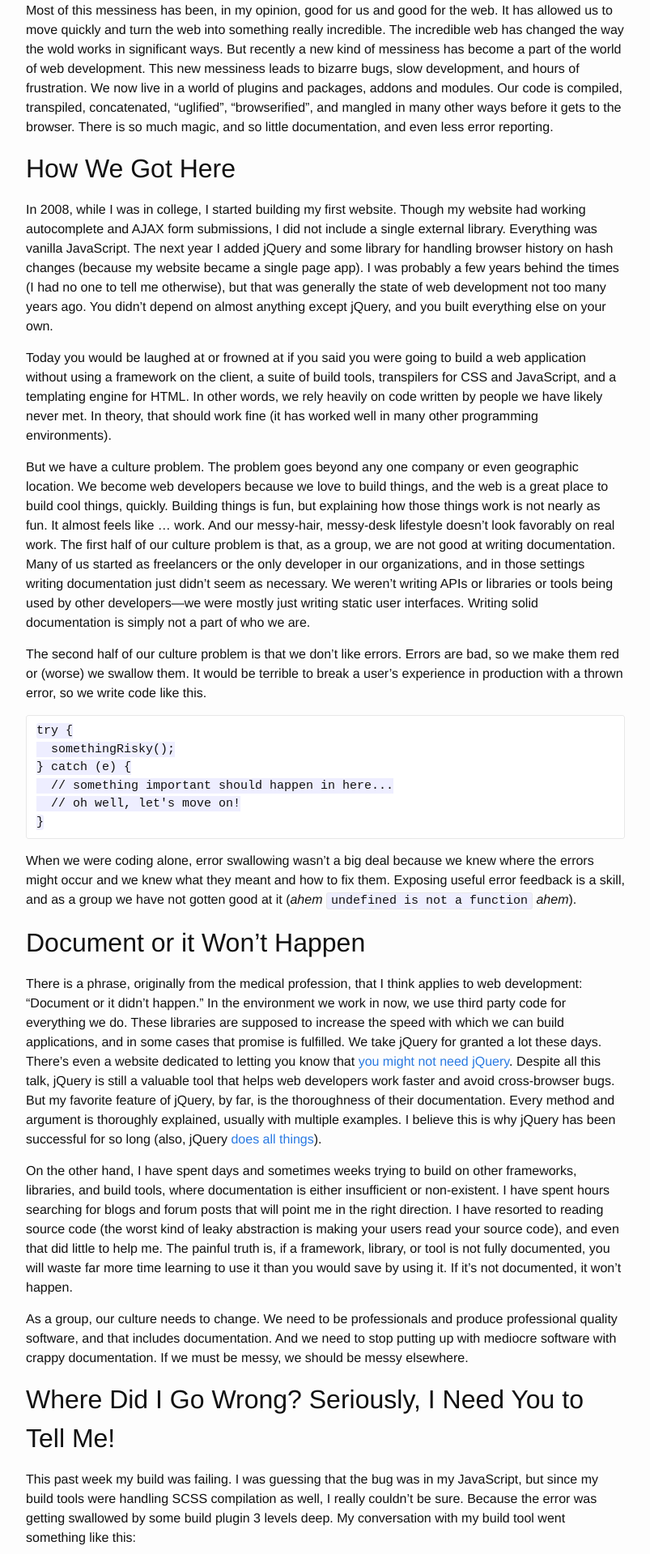
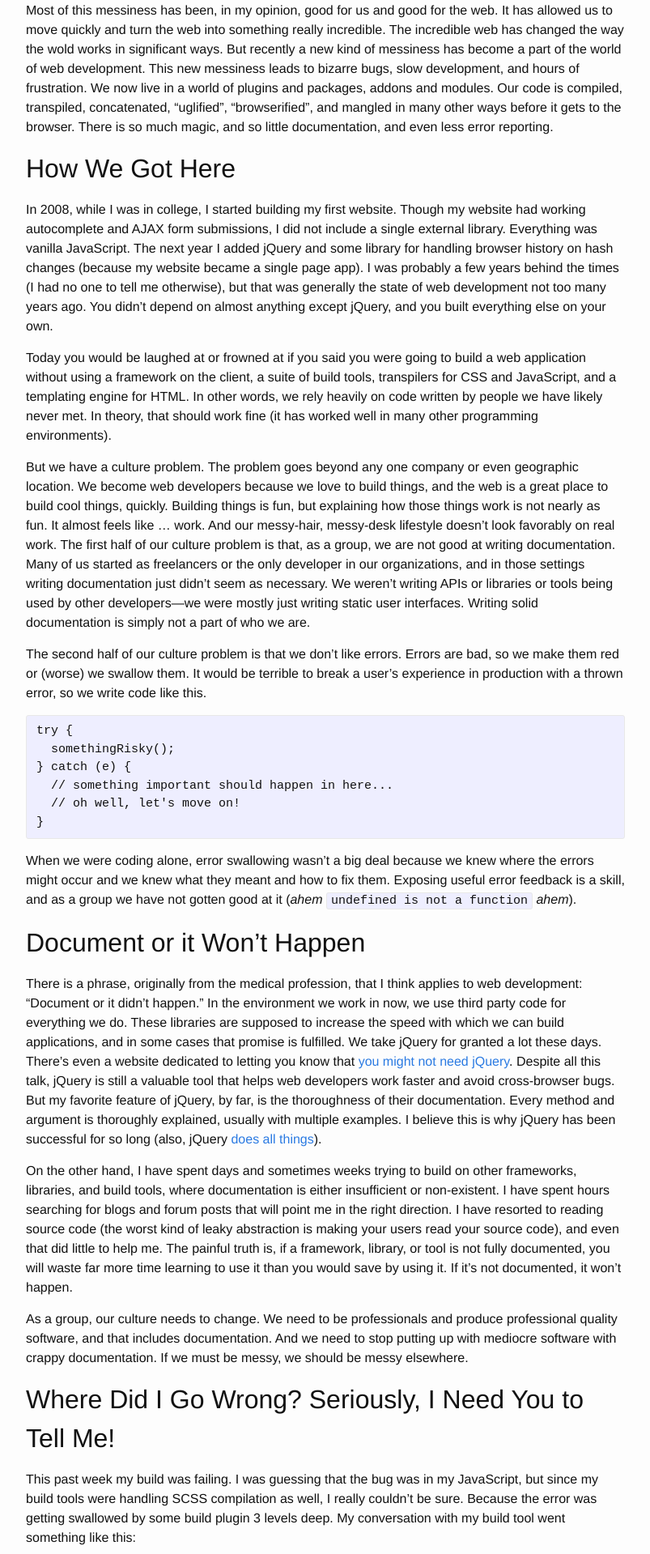
Before and after one commit to smfoote/smfoote.github.io, a Jekyll site: the page built from _posts/2015-10-30-this-is-a-mess.md, in a window 1280 px wide. Shown: the part 822-2741 px from the top of the page at 81% size, without its empty margins (238-1041 px from the left). Built offline with Jekyll 4.4.1, drawn with Linux system fonts in a browser that asks for light colours; comment, search, counter and statistics services are not loaded.

Commit message:
Fix formatting issue

````diff
--- a/_posts/2015-10-30-this-is-a-mess.md
+++ b/_posts/2015-10-30-this-is-a-mess.md
@@ -22,14 +22,13 @@ But we have a culture problem. The problem goes beyond any one company or even g
 
 The second half of our culture problem is that we don't like errors. Errors are bad, so we make them red or (worse) we swallow them. It would be terrible to break a user's experience in production with a thrown error, so we write code like this.
 
-```
-try {
+<pre><code>try {
   somethingRisky();
 } catch (e) {
   // something important should happen in here...
   // oh well, let's move on!
 }
-```
+</code></pre>
 
 When we were coding alone, error swallowing wasn't a big deal because we knew where the errors might occur and we knew what they meant and how to fix them. Exposing useful error feedback is a skill, and as a group we have not gotten good at it (*ahem* `undefined is not a function` *ahem*).
 
````
